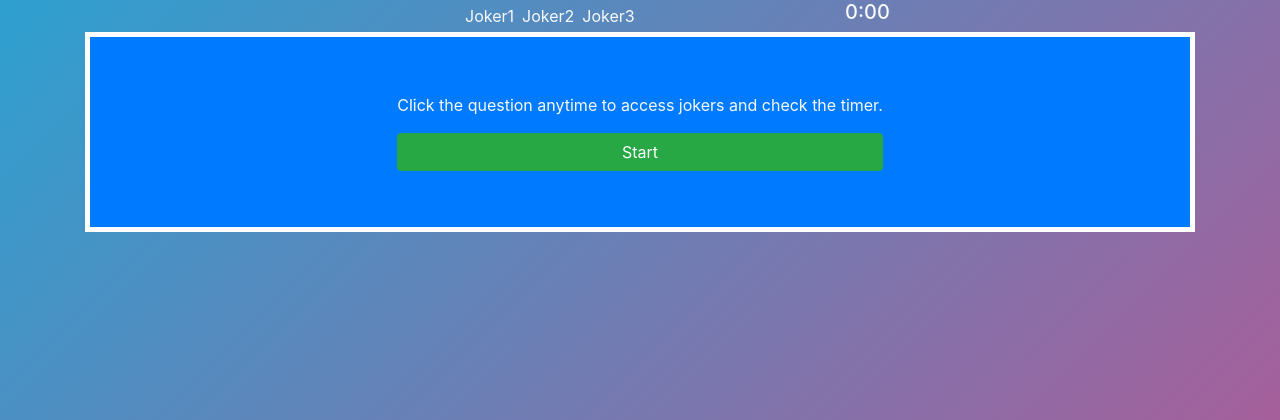
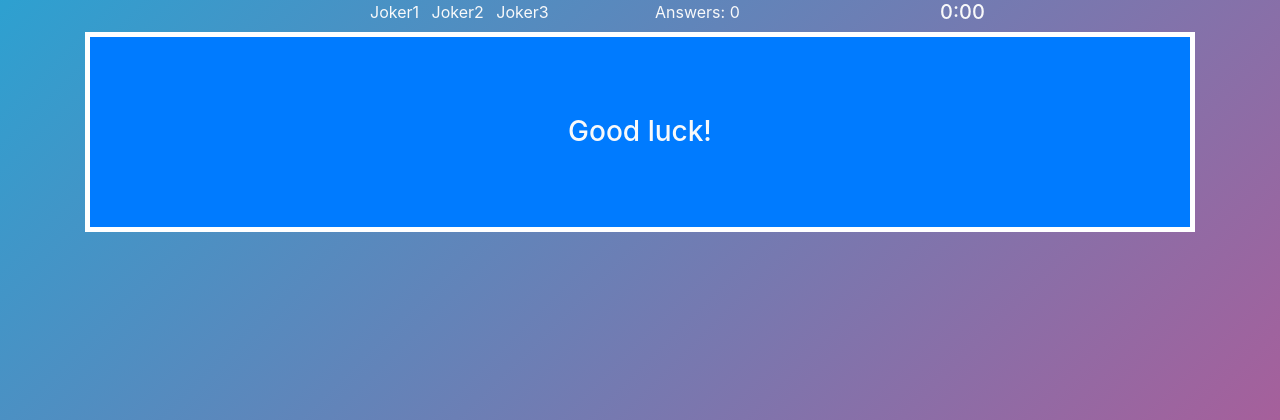
Before and after one commit to folinimarc/quizbubbles, a Django app: template quiz/templates/quiz/sprint.html in a window 1280 px wide. Shown: the top 420 px of the page. Run offline with Django 3.2, Linux system fonts and the light colour scheme; the template is opened without the code that fills it, so the values that code supplies are empty; some libraries are stand-ins or nearby versions.

Commit message:
prealpha wip

```diff
--- a/quiz/models.py
+++ b/quiz/models.py
@@ -57,7 +57,7 @@ class Game(models.Model):
     gametype = models.IntegerField(choices=GAMETYPE)
     active = models.BooleanField(default=True)
     player = models.CharField(max_length=30)
-    question_index = models.IntegerField(default=0)
+    questions_answered = models.IntegerField(default=0)
     question_ids = models.TextField()
     startdatetime = models.DateTimeField(auto_now_add=True)
     enddatetime = models.DateTimeField(auto_now=True)
--- a/quiz/static/quiz/css/base.css
+++ b/quiz/static/quiz/css/base.css
@@ -25,6 +25,10 @@ a {
 
 .opacity-zero {
     opacity: 0;
+}
+
+.overflow-auto {
+    overflow-y: auto;
 }
 
 .noselect {
--- a/quiz/static/quiz/css/quiz.css
+++ b/quiz/static/quiz/css/quiz.css
@@ -16,10 +16,6 @@
     height: 100%;
 }
 
-.question {
-    overflow-y: auto;
-}
-
 .question i {
     font-size: 56px;
     margin-right: 20px;
@@ -28,7 +24,7 @@
 .answer {
     cursor: pointer;
     overflow-y: auto;
-    transition: background-color 0.5s;
+    transition: background-color 0.5s, opacity 1s;
     height: 100%;
 }
 
--- a/quiz/static/quiz/js/sprint.js
+++ b/quiz/static/quiz/js/sprint.js
@@ -5,11 +5,13 @@ var app = new Vue({
   data: {
     messages: [],
     flipShowQuestion: false,
-    gameStarted: false,
     timePassed: 0,
-    loading: false,
+    loading: true,
+    correctAnswer: false,
+    answersHidden: true,
     questionBody: '',
     questionExplanation: '',
+    questionsAnswered: 0,
     answerA: '',
     answerB: '',
     answerC: '',
@@ -25,11 +27,30 @@ var app = new Vue({
     window.addEventListener('beforeunload', this.handleLeave);
     /* make content visible */
     document.getElementById('app-wrapper').classList.remove('opacity-zero');
+    /* start game */
+    setTimeout(function() {
+      this.nextQuestion();
+    }.bind(this), 1000)
   },
   methods: {
-    startGame: function() {
-      this.loading = true;
-      this.ajaxPost({'action':'startGame'}, this.roundStart);
+    nextQuestion: function() {
+      this.ajaxPost({'action':'nextQuestion'}, this.startNewRound);
+    },
+    startNewRound: function(response) {
+      const data = response.data;
+      this.questionBody = data['questionBody'];
+      this.timePassed = data['timePassed'];
+      this.questionsAnswered = data['questionsAnswered'];
+      this.flipShowQuestion = true;
+      this.answersHidden = true;
+      setTimeout(function() {
+        this.answerA = data['answerA'];
+        this.answerB = data['answerB'];
+        this.answerC = data['answerC'];
+        this.answerD = data['answerD'];
+        this.answersHidden = false;
+        this.startTimer();
+      }.bind(this), 1000)
     },
     addMessage: function(message) {
       this.messages.push(message);
@@ -37,40 +58,31 @@ var app = new Vue({
     removeMessage: function(index) {
       this.messages.splice(index, 1);
     },
-    roundStart: function(response) {
-      const data = response.data;
-      this.questionBody = data['questionBody'];
-      this.answerA = data['answerA'];
-      this.answerB = data['answerB'];
-      this.answerC = data['answerC'];
-      this.answerD = data['answerD'];
-      this.loading = false;
-      this.flipShowQuestion = true;
-      this.startTimer();
-      setTimeout(function() {
-        this.gameStarted = true;
-      }.bind(this), 1000);
-    },
     answerClicked: function($event) {
       if (!event.target.classList.contains('answer')) {
         return;
       }
       this.chosenAnswer = event.target.id;
-      this.loading = true;
+      this.stopTimer();
       this.ajaxPost({'action':'checkAnswer', 'answer': this.chosenAnswer}, this.showAnswer);
     },
     showAnswer: function(response) {
-      this.loading = false;
+      const data = response.data;
+      this.correctAnswer = data['correctAnswer'];
+      this.questionExplanation = data['questionExplanation'];
       this.flipShowQuestion = false;
-      console.log(response.data)
     },
     startTimer: function() {
+      if (this.timer) {
+        return
+      }
       this.timer = setInterval(function(){
         this.timePassed ++;
       }.bind(this), 1000);
     },
     stopTimer: function() {
-      clearInterval(this.timer)
+      clearInterval(this.timer);
+      this.timer = null;
     },
     formattedTime: function() {
       let minutes = Math.floor(this.timePassed / 60);
@@ -79,10 +91,13 @@ var app = new Vue({
       return minutes.toString() + ':' + padding + seconds.toString();
     },
     handleLeave: function() {
+      this.ajaxPost({'action':'closeGame'}, function(response) {});
     },
     ajaxPost: function(data, successCallback, url='') {
+      this.loading = true;
       axios.post(url, data)
       .then(function(response) {
+          this.loading = false;
           if (response.data.message) {
             this.addMessage(response.data.message);
           }
@@ -91,6 +106,7 @@ var app = new Vue({
           }
         }.bind(this))
       .catch(function(error) {
+        this.loading = false;
         this.addMessage('An unexpected error occured. Please report this. Error message: "' + error + '"');
       }.bind(this));
     },
--- a/quiz/templates/quiz/includes/leaderboard.html
+++ b/quiz/templates/quiz/includes/leaderboard.html
@@ -1,3 +1,5 @@
+    {% load quiztags %}
+
     <div class="table-responsive">
         <table class="table table-borderless text-center">
             <thead>
@@ -12,8 +14,8 @@
                 {% for leader in leaders %}
                 <tr>
                     <td>{{leader.player}}</td>
-                    <td>{{leader.question_index}}</td>
-                    <td>{{leader.duration}}</td>
+                    <td>{{leader.questions_answered}}</td>
+                    <td>{{leader.duration|humanize_timedelta}}</td>
                     <td>{{leader.latest_change|date:"d.m.Y"}}</td>
                 </tr>
                 {% endfor %}
--- a/quiz/templates/quiz/sprint.html
+++ b/quiz/templates/quiz/sprint.html
@@ -21,26 +21,27 @@
             <template v-for="(message, index) in messages">
                 <div class="message p-3 m-1" @click="removeMessage(index)">
                     <i class="fa fa-comment mr-2"></i>
-                    [[message]]
+                    <span v-html="message"></span>
                 </div>
             </template>
         </div>
         <!-- header -->
         <div class="row text-light">
-            <div class="col-4">
+            <div class="col-3">
                 <div v-if="loading" class="stretch-out d-flex align-items-center">
                     <span class="spinner-border"></span>
                     <span class="ml-2">loading...</span>
                 </div>
             </div>
-            <div class="col-4">
-                <div class="stretch-out d-flex align-items-center">
-                    <span>Joker1</span>
-                    <span class="ml-2">Joker2</span>
-                    <span class="ml-2">Joker3</span>
-                </div>
+            <div class="col-3">
+                <span>Joker1</span>
+                <span class="ml-2">Joker2</span>
+                <span class="ml-2">Joker3</span>
             </div>
-            <div class="col-4">
+            <div class="col-3">
+                Answers: [[questionsAnswered]]
+            </div>
+            <div class="col-3">
                 <h5 id="timer">[[formattedTime()]]</h5>
             </div>
         </div>
@@ -51,16 +52,26 @@
                 <div :class="{flipped: flipShowQuestion}" class="flip-card h-200px">
                     <div class="content">
                         <!-- front question -->
-                        <div class="front interactive-card noselect bg-primary text-light p-2 center-content">
-                            <div v-if="!gameStarted">
-                                <p class="text-light">Click the question anytime to access jokers and check the timer.
-                                </p>
-                                <button @click.stop="startGame();" class="btn btn-success btn-block">Start</button>
+                        <div class="front interactive-card noselect bg-primary text-light p-2">
+                            <div v-if="timePassed==0" class="center-content stretch-out">
+                                <h3>Good luck!</h3>
+                            </div>
+                            <div v-else class="overflow-auto">
+                                <h5 v-if="correctAnswer">
+                                    Congratulations!
+                                    <button @click="nextQuestion();" class="btn btn-success">Next question</button>
+                                </h5>
+                                <h5 v-else>
+                                    Sorry, not correct!
+                                    <a href="{% url 'home' %}" class="btn btn-danger">Back to home</a>
+                                </h5>
+                                <h5>Explanation</h5>
+                                <p>[[questionExplanation]]</p>
                             </div>
                         </div>
                         <!-- back question -->
                         <div class="back interactive-card noselect bg-primary text-light p-5">
-                            <div class="question stretch-out center-content">
+                            <div class="question overflow-auto stretch-out center-content">
                                 <i class="fa fa-question"></i>
                                 <div>[[questionBody]]</div>
                             </div>
@@ -70,7 +81,7 @@
             </div>
         </div>
         <!-- answers -->
-        <div :class="{'opacity-zero': !gameStarted}" class="row my-4" @click="answerClicked();">
+        <div :class="{'opacity-zero': answersHidden}" class="row my-4" @click="answerClicked();">
             <div class="col-md-6 mb-3">
                 <div id="a" class="answer noselect p-3 d-flex flex-row justify-content-start align-items-center"
                     :class="[(chosenAnswer == 'a' ? highlightClass : 'bg-light')]">
```
Also changed, not shown: quiz/templatetags/quiztags.py (added, +11 -0 lines), quiz/views.py (+34 -15 lines), db.sqlite3, quiz/migrations/0012_auto_20190817_2343.py (added).
